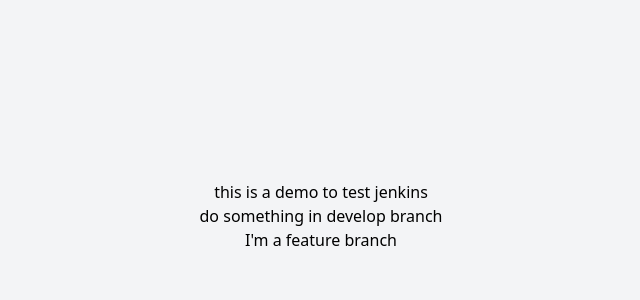
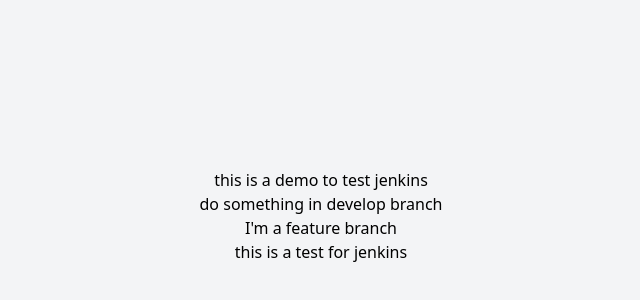
Before and after one commit to PomiHD/jenkinsdemo, a React (Vite) app: page / in a window 1280 px wide. Shown: the part 184-484 px from the top of the page, without its empty margins (319-959 px from the left). Built offline with nearby package versions, Linux system fonts and the light colour scheme.

Commit message:
add Jenkins pipeline configuration and update demo message in App component

```diff
--- a/src/App.jsx
+++ b/src/App.jsx
@@ -7,6 +7,8 @@
         <p>this is a demo to test jenkins</p>
         <p>do something in develop branch </p>
         <p>I&#39;m a feature branch</p>
+
+        <p>this is a test for jenkins</p>
       </div>
     </>
   )
```
Also changed, not shown: 1 other file (tests, documents, lock files or other folders).
